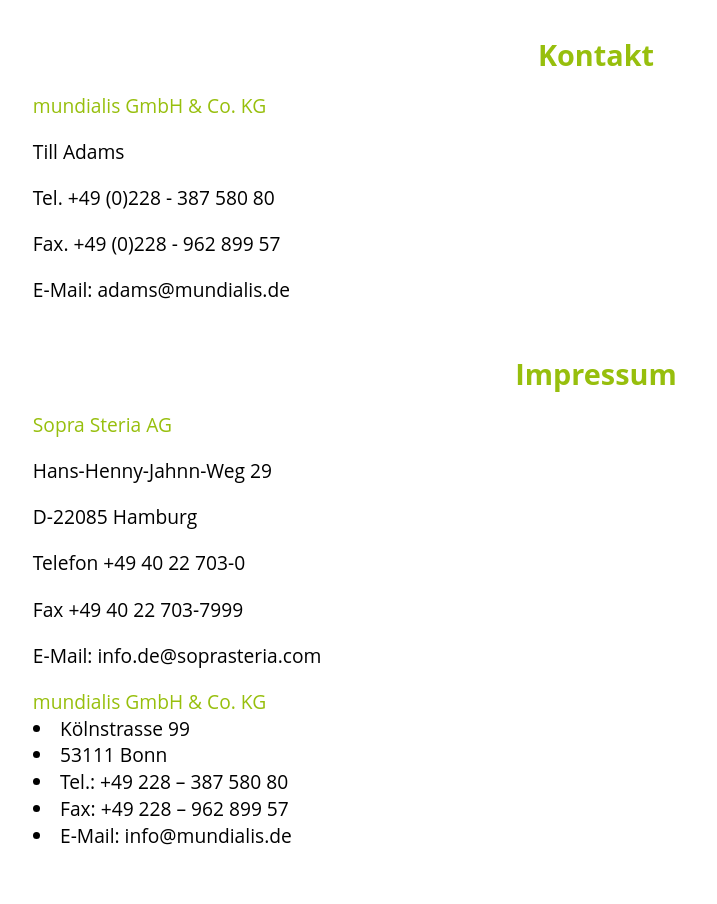
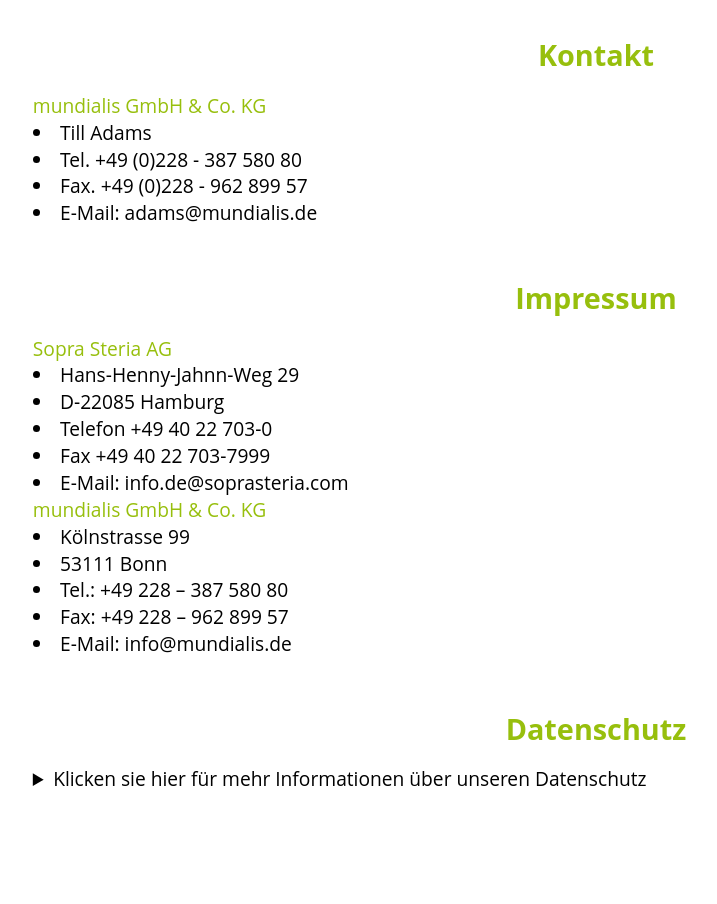
Before and after one commit to mundialis/metaopendata, a plain HTML site: page index.html in a window 1280 px wide. Shown: the part 1760-2664 px from the top of the page, without its empty margins (44-761 px from the left). After the commit the page ends 2630 px from the top, so only its background shows below. Drawn offline with Linux system fonts and the light colour scheme.

```diff
--- a/index.html
+++ b/index.html
@@ -46,20 +46,20 @@
 
     <h2 id="kontakt">Kontakt</h2>
     <a href="www.mundialis.de">mundialis GmbH & Co. KG</a>
-    <p>Till Adams</p>
-    <p>Tel. +49 (0)228 - 387 580 80</p>
-    <p>Fax. +49 (0)228 - 962 899 57</p>
-    <p>E-Mail: adams@mundialis.de</p>
+    <li>Till Adams</li>
+    <li>Tel. +49 (0)228 - 387 580 80</li>
+    <li>Fax. +49 (0)228 - 962 899 57</li>
+    <li>E-Mail: adams@mundialis.de</li>
 
     <h2 id="impressum">Impressum</h2>
 
    <div>
     <a href="https://www.soprasteria.de/">Sopra Steria AG</a>
-    <p>Hans-Henny-Jahnn-Weg 29</p>
-    <p>D-22085 Hamburg</p>
-    <p>Telefon +49 40 22 703-0</p>
-    <p>Fax +49 40 22 703-7999</p>
-    <p>E-Mail: info.de@soprasteria.com</p>
+    <li>Hans-Henny-Jahnn-Weg 29</li>
+    <li>D-22085 Hamburg</li>
+    <li>Telefon +49 40 22 703-0</li>
+    <li>Fax +49 40 22 703-7999</li>
+    <li>E-Mail: info.de@soprasteria.com</li>
    </div>
 
    <div>
```
